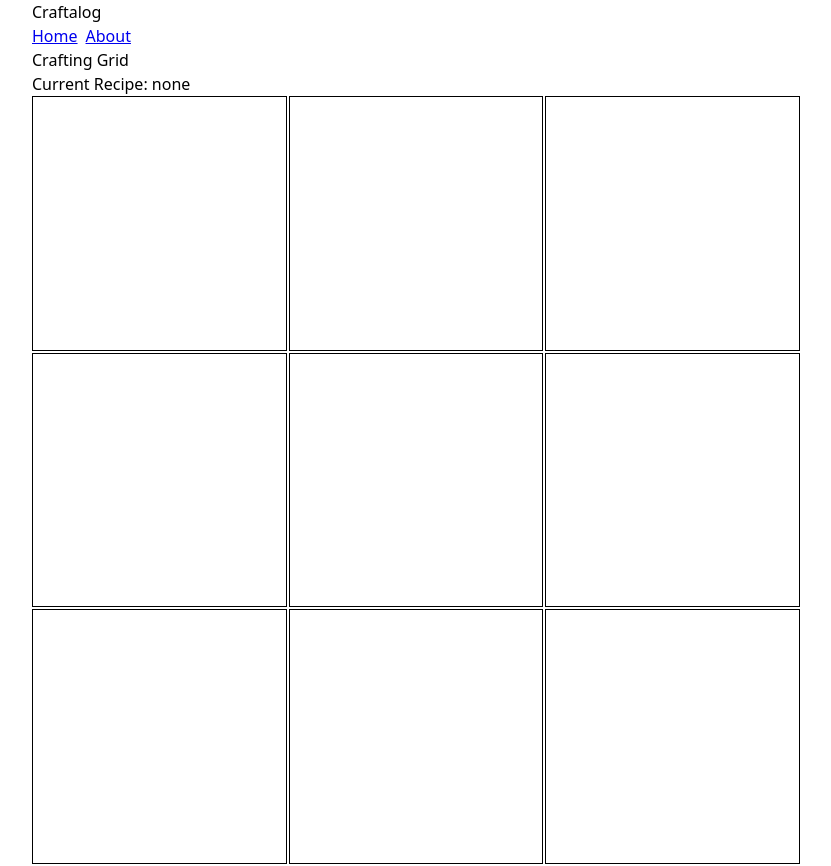
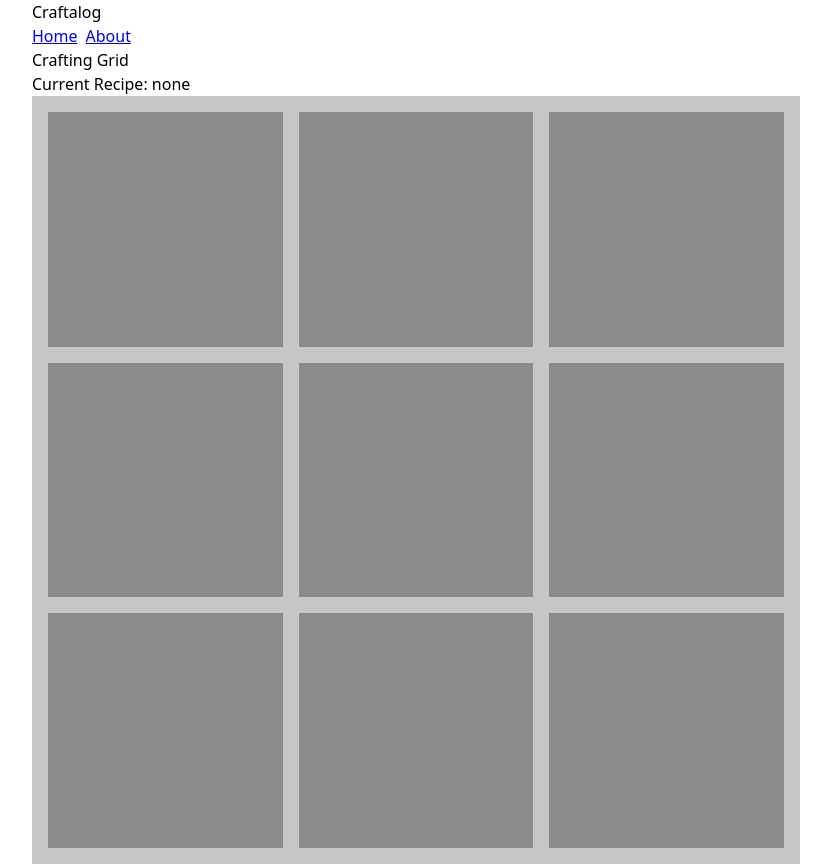
Before and after one commit to seriouslysean/craftalog, a Vue app: page / in a window 1280 px wide. Shown: the top 866 px of the page, without its empty margins (224-1055 px from the left). Built offline with nearby package versions, Linux system fonts and the light colour scheme.

Commit message:
rename files, add basic css variables for colors

```diff
--- a/package.json
+++ b/package.json
@@ -11,6 +11,7 @@
     "modern-normalize": "^2.0.0",
     "pinia": "^2.1.7",
     "vue": "^3.4.15",
+    "vue-meta": "^3.0.0-alpha.2",
     "vue-router": "^4.2.5"
   },
   "devDependencies": {
--- a/src/App.vue
+++ b/src/App.vue
@@ -1,4 +1,4 @@
-<script setup lang="ts">
+<script setup>
 import { RouterView } from 'vue-router';
 import SiteHeader from './components/SiteHeader.vue';
 import SiteFooter from './components/SiteFooter.vue';
--- a/src/assets/main.css
+++ b/src/assets/main.css
@@ -1,6 +1,11 @@
 @import 'modern-normalize/modern-normalize.css';
 
 :root {
+  /* minecraft colors */
+  --color-gray: #8b8b8b;
+  --color-gray-light: #c6c6c6;
+  --color-gray-dark: #373737;
+  /* styles */
   line-height: 1.5;
 }
 
--- a/src/components/SiteHeader.vue
+++ b/src/components/SiteHeader.vue
@@ -1,4 +1,4 @@
-<script setup lang="ts">
+<script setup>
 import { RouterLink } from 'vue-router';
 </script>
 
--- /dev/null
+++ b/src/data/item-details.js
@@ -0,0 +1,64 @@
+import { items } from './items.js';
+
+// TODO: Maybe add a type key (block vs item) and some helper functions to infer icon instead of
+// adding it direct to the object
+
+export const itemDetails = {
+  [items.arrow]: {
+    id: 'arrow',
+    name: 'Arrow',
+    icon: '/textures/items/arrow.png',
+  },
+  [items.charcoal]: {
+    id: 'charcoal',
+    name: 'Charcoal',
+    icon: '/textures/items/charcoal.png',
+  },
+  [items.coal]: {
+    id: 'coal',
+    name: 'Coal',
+    icon: '/textures/items/coal.png',
+  },
+  [items.feather]: {
+    id: 'feather',
+    name: 'Feather',
+    icon: '/textures/items/feather.png',
+  },
+  [items.flint]: {
+    id: 'flint',
+    name: 'Flint',
+    icon: '/textures/items/flint.png',
+  },
+  // Melon slice
+  [items.melon]: {
+    id: 'melon',
+    name: 'Melon Slice',
+    icon: '/textures/items/melon.png',
+  },
+  [items.melon_seeds]: {
+    id: 'melon_seeds',
+    name: 'Melon Seeds',
+    icon: '/textures/items/seeds_melon.png',
+  },
+  [items.melon_block]: {
+    id: 'melon_block',
+    name: 'Melon',
+    // There are actually 2 distinct textures for the melon block
+    // Ideally we create a way to show a psuedo 3d block from items that show up
+    // that way in the crafting table, something like this and then we can either
+    // generate an image from this json structure, or show it in css as 3 parts
+    //            / top texture \
+    //    | side texture | side texture |
+    icon: '/textures/blocks/melon_side.png',
+  },
+  [items.stick]: {
+    id: 'stick',
+    name: 'Stick',
+    icon: '/textures/items/stick.png',
+  },
+  [items.torch]: {
+    id: 'torch',
+    name: 'Torch',
+    icon: '/textures/blocks/torch_on.png',
+  },
+};
--- a/src/data/items.js
+++ b/src/data/items.js
@@ -1,7 +1,3 @@
-// TODO: Make items more performant, possibly shorten the objects and use a map to add id and icon
-// maybe even add a type key (block vs item) and some helper functions to infer icon instead of
-// add it to this object
-
 export const items = {
   arrow: 'arrow',
   charcoal: 'charcoal',
@@ -15,63 +11,3 @@ export const items = {
   stick: 'stick',
   torch: 'torch',
 };
-
-export const itemDetails = {
-  [items.arrow]: {
-    id: 'arrow',
-    name: 'Arrow',
-    icon: '/textures/items/arrow.png',
-  },
-  [items.charcoal]: {
-    id: 'charcoal',
-    name: 'Charcoal',
-    icon: '/textures/items/charcoal.png',
-  },
-  [items.coal]: {
-    id: 'coal',
-    name: 'Coal',
-    icon: '/textures/items/coal.png',
-  },
-  [items.feather]: {
-    id: 'feather',
-    name: 'Feather',
-    icon: '/textures/items/feather.png',
-  },
-  [items.flint]: {
-    id: 'flint',
-    name: 'Flint',
-    icon: '/textures/items/flint.png',
-  },
-  // Melon slice
-  [items.melon]: {
-    id: 'melon',
-    name: 'Melon Slice',
-    icon: '/textures/items/melon.png',
-  },
-  [items.melon_seeds]: {
-    id: 'melon_seeds',
-    name: 'Melon Seeds',
-    icon: '/textures/items/seeds_melon.png',
-  },
-  [items.melon_block]: {
-    id: 'melon_block',
-    name: 'Melon',
-    // There are actually 2 distinct textures for the melon block
-    // Ideally we create a way to show a psuedo 3d block from items that show up
-    // that way in the crafting table, something like this and then we can either
-    // generate an image from this json structure, or show it in css as 3 parts
-    //            / top texture \
-    //    | side texture | side texture |
-    icon: '/textures/blocks/melon_side.png',
-  },
-  [items.stick]: {
-    id: 'stick',
-    name: 'Stick',
-    icon: '/textures/items/stick.png',
-  },
-  [items.torch]: {
-    id: 'torch',
-    name: 'Torch',
-    icon: '/textures/blocks/torch_on.png',
-  },
-};
--- a/src/main.ts
+++ b/src/main.ts
@@ -1,6 +1,7 @@
 import './assets/main.css';
 
 import { createApp } from 'vue';
+
 //import { createPinia } from 'pinia';
 
 import App from './App.vue';
--- a/src/utils/item-utils.js
+++ b/src/utils/item-utils.js
@@ -1,5 +1,5 @@
-import { itemDetails } from '@/data/items';
-import { recipes } from '@/data/recipes';
+import { itemDetails } from '@/data/item-details';
+import { recipes } from '@/data/item-recipes';
 
 export const formatCraftingTable = (recipeId) => {
   const recipe = recipes[recipeId];
--- a/src/views/HomeView.vue
+++ b/src/views/HomeView.vue
@@ -1,9 +1,9 @@
-<script setup lang="js">
+<script setup>
 import { computed, ref, watch } from 'vue';
 import { useRoute, RouterLink } from 'vue-router';
 
-import { recipes as recipesRaw } from '@/data/recipes.js';
-import { formatCraftingTable } from '@/utils/item-utils.js';
+import { recipes as recipesRaw } from '@/data/item-recipes';
+import { formatCraftingTable } from '@/utils/item-utils';
 
 const route = useRoute();
 const recipe = ref('');
@@ -31,8 +31,10 @@ const craftingTableCells = computed(() => {
     <h2>Current Recipe: {{ recipe ?? 'none' }}</h2>
 
     <div class="crafting-table">
-      <div class="crafting-table__cell" v-for="(cell, index) in craftingTableCells" :key="index">
-        <img v-if="cell" :src="cell.icon" :alt="cell.name" />
+      <div class="crafting-table__inner">
+        <div class="crafting-table__cell" v-for="(cell, index) in craftingTableCells" :key="index">
+          <img v-if="cell" :src="cell.icon" :alt="cell.name" />
+        </div>
       </div>
     </div>
 
@@ -51,9 +53,13 @@ const craftingTableCells = computed(() => {
 
 <style scoped>
 .crafting-table {
+  background-color: var(--color-gray-light);
+  padding: 1em;
+}
+.crafting-table__inner {
   display: grid;
   grid-template-columns: repeat(3, 1fr);
-  gap: 2px;
+  gap: 1em;
   width: 100%;
   height: 0;
   padding-bottom: 100%;
@@ -61,11 +67,19 @@ const craftingTableCells = computed(() => {
 }
 
 .crafting-table__cell {
-  border: 1px solid #000;
+  background-color: var(--color-gray);
   display: flex;
   justify-content: center;
   align-items: center;
   aspect-ratio: 1 / 1;
   position: relative;
+  padding: 0.5em;
+}
+
+.crafting-table__cell img {
+  image-rendering: pixelated;
+  width: 100%;
+  height: auto;
 }
 </style>
+@/data/item-recipes.js
```
Also changed, not shown: src/data/item-recipes.js (renamed from src/data/recipes.js), 1 other file (tests, documents, lock files or other folders).
